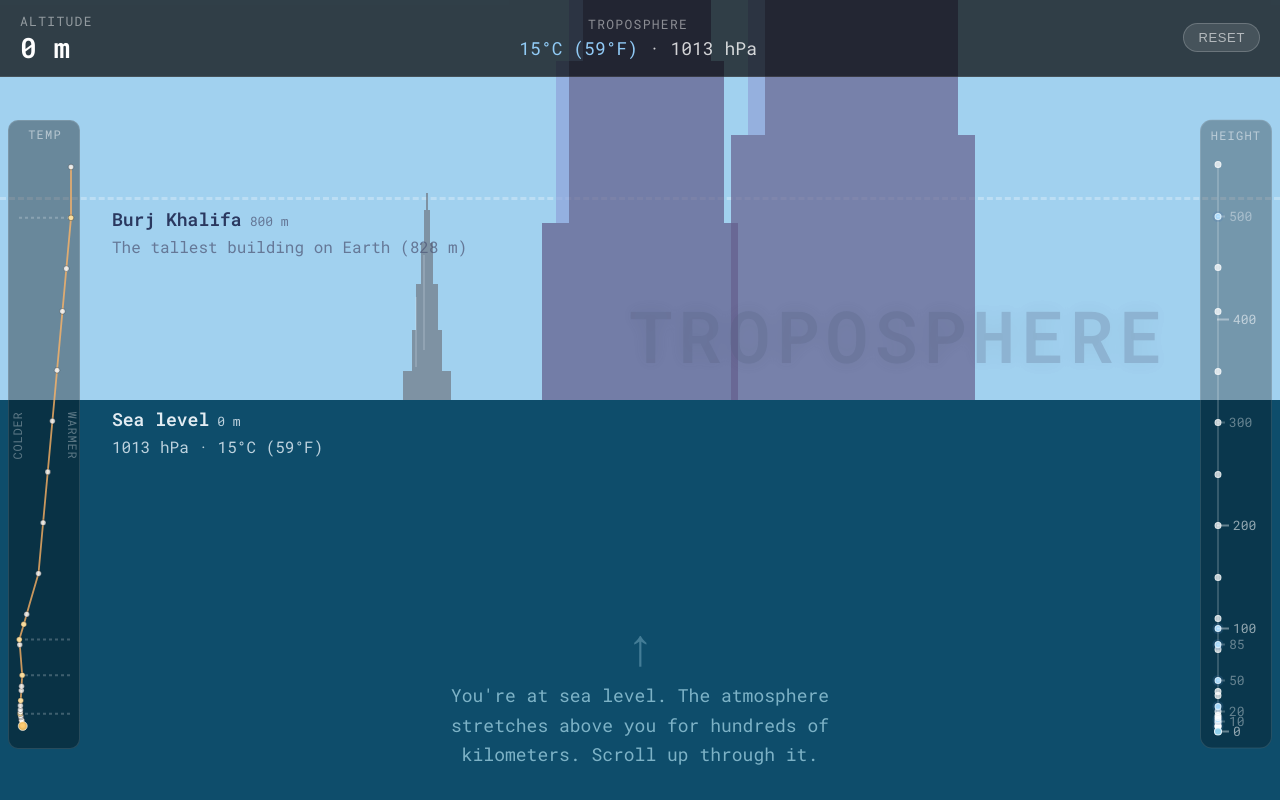
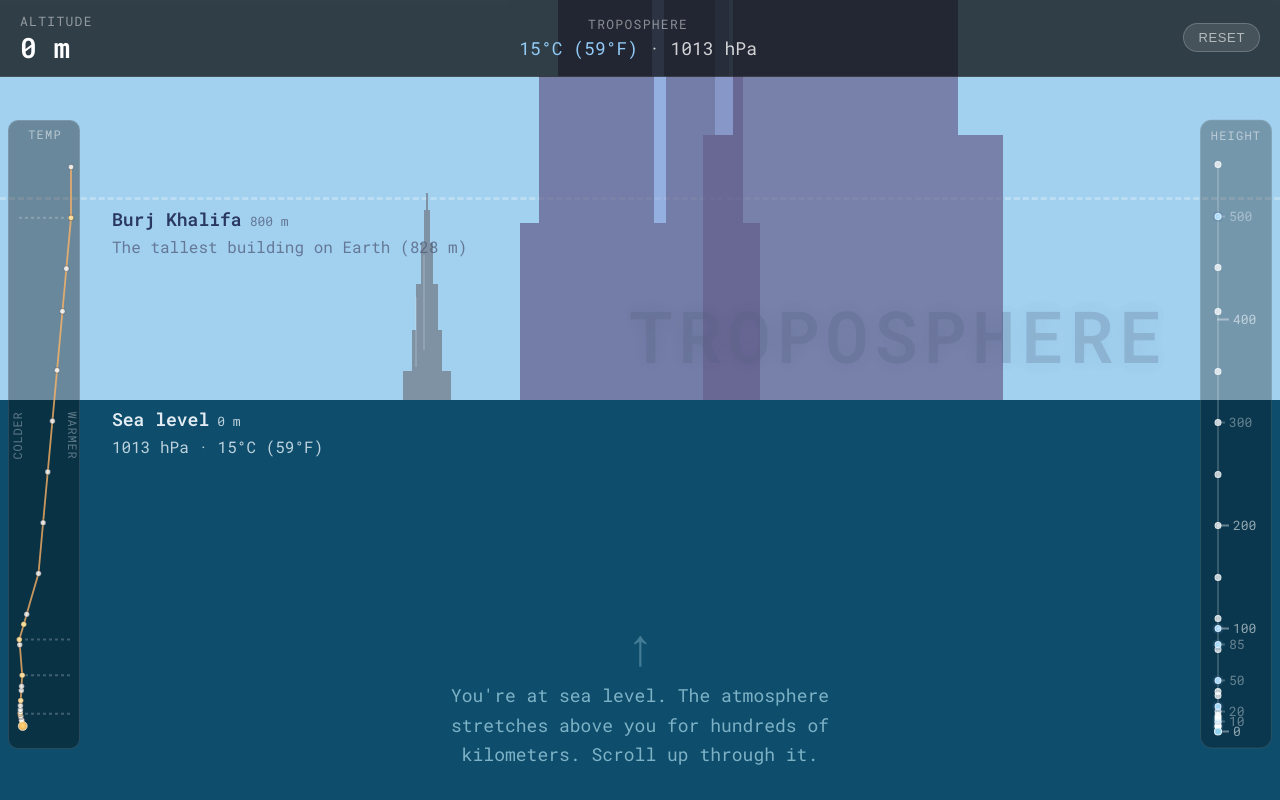
Before and after one commit to bairdlangenbrunner/scroll-up, a React (Vite) app: page / in a window 1280 px wide. Built offline with nearby package versions, Linux system fonts and the light colour scheme.

Commit message:
finishing overhaul

```diff
--- a/src/AtmosphereScrolly.jsx
+++ b/src/AtmosphereScrolly.jsx
@@ -1041,7 +1041,50 @@ function TroposphereClouds({ oceanHeight }) {
 }
 
 function OzoneMolecules({ oceanHeight }) {
-  return null;
+  const molecules = useMemo(() => {
+    const random = createSeededRandom(777);
+    return Array.from({ length: 18 }, (_, i) => ({
+      id: i,
+      km: 14 + random() * 28,        // 14–42 km, concentrated in ozone layer
+      left: 5 + random() * 90,        // % across scene
+      opacity: 0.28 + random() * 0.32,
+      scale: 0.7 + random() * 0.6,
+    }));
+  }, []);
+
+  return (
+    <>
+      {molecules.map((m) => {
+        const size = Math.round(6 * m.scale);
+        const gap = Math.round(3 * m.scale);
+        const w = size * 3 + gap * 2;
+        const h = size * 2 + gap;
+        return (
+          <div
+            key={m.id}
+            style={{
+              position: "absolute",
+              left: `${m.left}%`,
+              bottom: altitudeToPixels(m.km) + oceanHeight,
+              width: w,
+              height: h,
+              transform: "translateX(-50%)",
+              opacity: m.opacity,
+              pointerEvents: "none",
+              zIndex: 2,
+            }}
+          >
+            <svg width={w} height={h} viewBox={`0 0 ${w} ${h}`} shapeRendering="crispEdges" aria-hidden="true">
+              {/* O3: three atoms in bent arrangement — center atom top, two flanking below */}
+              <rect x={size + gap} y={0}          width={size} height={size} fill="#a0d4f5" />
+              <rect x={0}          y={size + gap}  width={size} height={size} fill="#78bce8" />
+              <rect x={size*2+gap*2} y={size + gap} width={size} height={size} fill="#78bce8" />
+            </svg>
+          </div>
+        );
+      })}
+    </>
+  );
 }
 
 function BurjComparison({ compact, phone, oceanHeight }) {
@@ -1088,7 +1131,7 @@ function BurjComparison({ compact, phone, oceanHeight }) {
 }
 
 function EverestComparison({ compact, phone, oceanHeight }) {
-  const svgWidth = phone ? 124 : compact ? 184 : 244;
+  const svgWidth = phone ? 150 : compact ? 220 : 300;
   const svgHeight = altitudeToPixels(8.849);
 
   return (
@@ -1113,31 +1156,38 @@ function EverestComparison({ compact, phone, oceanHeight }) {
         style={{ display: "block" }}
         shapeRendering="crispEdges"
       >
-        {/* Mountain body — wide base tapering to a peak (~7% step per side per layer) */}
+        {/* Everest — gradual left slope, near-vertical right cliff. Varying layer heights break the uniform-floor look. */}
+        {/* Left edge: 0→43% (gradual). Right edge: 100→85→77→73→70→68→67→67→67→67 (cliff from layer 3 up). */}
         <g fill="#655f8d">
           <rect x={0}                  y={svgHeight * 0.88} width={svgWidth}            height={svgHeight * 0.12} />
-          <rect x={svgWidth * 0.07}    y={svgHeight * 0.77} width={svgWidth * 0.86}     height={svgHeight * 0.11} />
-          <rect x={svgWidth * 0.14}    y={svgHeight * 0.66} width={svgWidth * 0.72}     height={svgHeight * 0.11} />
-          <rect x={svgWidth * 0.21}    y={svgHeight * 0.55} width={svgWidth * 0.58}     height={svgHeight * 0.11} />
-          <rect x={svgWidth * 0.28}    y={svgHeight * 0.44} width={svgWidth * 0.44}     height={svgHeight * 0.11} />
-          <rect x={svgWidth * 0.35}    y={svgHeight * 0.33} width={svgWidth * 0.30}     height={svgHeight * 0.11} />
-          <rect x={svgWidth * 0.39}    y={svgHeight * 0.22} width={svgWidth * 0.22}     height={svgHeight * 0.11} />
-          <rect x={svgWidth * 0.42}    y={svgHeight * 0.12} width={svgWidth * 0.16}     height={svgHeight * 0.10} />
-          <rect x={svgWidth * 0.44}    y={0}                width={svgWidth * 0.12}     height={svgHeight * 0.12} />
+          <rect x={svgWidth * 0.04}    y={svgHeight * 0.78} width={svgWidth * 0.81}     height={svgHeight * 0.10} />
+          <rect x={svgWidth * 0.08}    y={svgHeight * 0.68} width={svgWidth * 0.69}     height={svgHeight * 0.10} />
+          <rect x={svgWidth * 0.12}    y={svgHeight * 0.58} width={svgWidth * 0.61}     height={svgHeight * 0.10} />
+          <rect x={svgWidth * 0.17}    y={svgHeight * 0.48} width={svgWidth * 0.53}     height={svgHeight * 0.10} />
+          <rect x={svgWidth * 0.22}    y={svgHeight * 0.39} width={svgWidth * 0.46}     height={svgHeight * 0.09} />
+          <rect x={svgWidth * 0.28}    y={svgHeight * 0.30} width={svgWidth * 0.39}     height={svgHeight * 0.09} />
+          <rect x={svgWidth * 0.33}    y={svgHeight * 0.22} width={svgWidth * 0.34}     height={svgHeight * 0.08} />
+          <rect x={svgWidth * 0.38}    y={svgHeight * 0.14} width={svgWidth * 0.29}     height={svgHeight * 0.08} />
+          <rect x={svgWidth * 0.43}    y={0}                width={svgWidth * 0.24}     height={svgHeight * 0.14} />
         </g>
-        {/* Left-face highlight (lighter blue-purple) */}
+        {/* Left-face highlight (illuminated gradual slope) */}
         <g fill="#8fa2d6">
-          <rect x={svgWidth * 0.07}    y={svgHeight * 0.77} width={svgWidth * 0.07}     height={svgHeight * 0.11} />
-          <rect x={svgWidth * 0.14}    y={svgHeight * 0.66} width={svgWidth * 0.07}     height={svgHeight * 0.11} />
-          <rect x={svgWidth * 0.21}    y={svgHeight * 0.55} width={svgWidth * 0.07}     height={svgHeight * 0.11} />
-          <rect x={svgWidth * 0.28}    y={svgHeight * 0.44} width={svgWidth * 0.07}     height={svgHeight * 0.11} />
-          <rect x={svgWidth * 0.35}    y={svgHeight * 0.33} width={svgWidth * 0.06}     height={svgHeight * 0.11} />
+          <rect x={svgWidth * 0.04}    y={svgHeight * 0.78} width={svgWidth * 0.06}     height={svgHeight * 0.10} />
+          <rect x={svgWidth * 0.08}    y={svgHeight * 0.68} width={svgWidth * 0.06}     height={svgHeight * 0.10} />
+          <rect x={svgWidth * 0.12}    y={svgHeight * 0.58} width={svgWidth * 0.06}     height={svgHeight * 0.10} />
+          <rect x={svgWidth * 0.17}    y={svgHeight * 0.48} width={svgWidth * 0.06}     height={svgHeight * 0.10} />
+          <rect x={svgWidth * 0.22}    y={svgHeight * 0.39} width={svgWidth * 0.05}     height={svgHeight * 0.09} />
         </g>
-        {/* Snow cap */}
+        {/* Snow cap (white) */}
         <g fill="#eef4ff">
-          <rect x={svgWidth * 0.44}    y={0}                width={svgWidth * 0.12}     height={svgHeight * 0.07} />
-          <rect x={svgWidth * 0.42}    y={svgHeight * 0.07} width={svgWidth * 0.14}     height={svgHeight * 0.03} />
-          <rect x={svgWidth * 0.41}    y={svgHeight * 0.10} width={svgWidth * 0.15}     height={svgHeight * 0.02} />
+          <rect x={svgWidth * 0.43}    y={0}                width={svgWidth * 0.24}     height={svgHeight * 0.08} />
+          <rect x={svgWidth * 0.41}    y={svgHeight * 0.08} width={svgWidth * 0.26}     height={svgHeight * 0.04} />
+          <rect x={svgWidth * 0.39}    y={svgHeight * 0.12} width={svgWidth * 0.26}     height={svgHeight * 0.02} />
+        </g>
+        {/* Snow shadow (right cliff face) */}
+        <g fill="#b8c4d6">
+          <rect x={svgWidth * 0.57}    y={0}                width={svgWidth * 0.10}     height={svgHeight * 0.08} />
+          <rect x={svgWidth * 0.56}    y={svgHeight * 0.08} width={svgWidth * 0.11}     height={svgHeight * 0.04} />
         </g>
       </svg>
     </div>
@@ -1145,7 +1195,7 @@ function EverestComparison({ compact, phone, oceanHeight }) {
 }
 
 function KilimanjaroComparison({ compact, phone, oceanHeight }) {
-  const svgWidth = phone ? 104 : compact ? 148 : 196;
+  const svgWidth = phone ? 126 : compact ? 180 : 240;
   const svgHeight = altitudeToPixels(5.895);
 
   return (
@@ -1170,31 +1220,38 @@ function KilimanjaroComparison({ compact, phone, oceanHeight }) {
         style={{ display: "block" }}
         shapeRendering="crispEdges"
       >
-        {/* Mountain body — wide base tapering to a peak (~7% step per side per layer) */}
+        {/* Kilimanjaro — near-vertical left cliff, gradual right slope. Opposite asymmetry to Everest. */}
+        {/* Left edge: 0→8→16→22→27→31→31→31→31→32 (cliff from layer 4 up). Right: 100→93→87→81→75→68→60→53→51→51 (gradual). */}
         <g fill="#5f5a88">
           <rect x={0}                  y={svgHeight * 0.88} width={svgWidth}            height={svgHeight * 0.12} />
-          <rect x={svgWidth * 0.07}    y={svgHeight * 0.77} width={svgWidth * 0.86}     height={svgHeight * 0.11} />
-          <rect x={svgWidth * 0.14}    y={svgHeight * 0.66} width={svgWidth * 0.72}     height={svgHeight * 0.11} />
-          <rect x={svgWidth * 0.21}    y={svgHeight * 0.55} width={svgWidth * 0.58}     height={svgHeight * 0.11} />
-          <rect x={svgWidth * 0.28}    y={svgHeight * 0.44} width={svgWidth * 0.44}     height={svgHeight * 0.11} />
-          <rect x={svgWidth * 0.35}    y={svgHeight * 0.33} width={svgWidth * 0.30}     height={svgHeight * 0.11} />
-          <rect x={svgWidth * 0.39}    y={svgHeight * 0.22} width={svgWidth * 0.22}     height={svgHeight * 0.11} />
-          <rect x={svgWidth * 0.42}    y={svgHeight * 0.12} width={svgWidth * 0.16}     height={svgHeight * 0.10} />
-          <rect x={svgWidth * 0.44}    y={0}                width={svgWidth * 0.12}     height={svgHeight * 0.12} />
+          <rect x={svgWidth * 0.08}    y={svgHeight * 0.78} width={svgWidth * 0.85}     height={svgHeight * 0.10} />
+          <rect x={svgWidth * 0.16}    y={svgHeight * 0.68} width={svgWidth * 0.71}     height={svgHeight * 0.10} />
+          <rect x={svgWidth * 0.22}    y={svgHeight * 0.59} width={svgWidth * 0.59}     height={svgHeight * 0.09} />
+          <rect x={svgWidth * 0.27}    y={svgHeight * 0.50} width={svgWidth * 0.48}     height={svgHeight * 0.09} />
+          <rect x={svgWidth * 0.31}    y={svgHeight * 0.41} width={svgWidth * 0.37}     height={svgHeight * 0.09} />
+          <rect x={svgWidth * 0.31}    y={svgHeight * 0.33} width={svgWidth * 0.29}     height={svgHeight * 0.08} />
+          <rect x={svgWidth * 0.31}    y={svgHeight * 0.25} width={svgWidth * 0.22}     height={svgHeight * 0.08} />
+          <rect x={svgWidth * 0.31}    y={svgHeight * 0.14} width={svgWidth * 0.20}     height={svgHeight * 0.11} />
+          <rect x={svgWidth * 0.32}    y={0}                width={svgWidth * 0.19}     height={svgHeight * 0.14} />
         </g>
-        {/* Left-face highlight (lighter blue-purple) */}
+        {/* Right-face highlight (illuminated gradual slope faces right) */}
         <g fill="#8ea2da">
-          <rect x={svgWidth * 0.07}    y={svgHeight * 0.77} width={svgWidth * 0.07}     height={svgHeight * 0.11} />
-          <rect x={svgWidth * 0.14}    y={svgHeight * 0.66} width={svgWidth * 0.07}     height={svgHeight * 0.11} />
-          <rect x={svgWidth * 0.21}    y={svgHeight * 0.55} width={svgWidth * 0.07}     height={svgHeight * 0.11} />
-          <rect x={svgWidth * 0.28}    y={svgHeight * 0.44} width={svgWidth * 0.07}     height={svgHeight * 0.11} />
-          <rect x={svgWidth * 0.35}    y={svgHeight * 0.33} width={svgWidth * 0.06}     height={svgHeight * 0.11} />
+          <rect x={svgWidth * 0.56}    y={svgHeight * 0.78} width={svgWidth * 0.05}     height={svgHeight * 0.10} />
+          <rect x={svgWidth * 0.55}    y={svgHeight * 0.68} width={svgWidth * 0.05}     height={svgHeight * 0.10} />
+          <rect x={svgWidth * 0.53}    y={svgHeight * 0.59} width={svgWidth * 0.05}     height={svgHeight * 0.09} />
+          <rect x={svgWidth * 0.51}    y={svgHeight * 0.50} width={svgWidth * 0.05}     height={svgHeight * 0.09} />
+          <rect x={svgWidth * 0.50}    y={svgHeight * 0.41} width={svgWidth * 0.04}     height={svgHeight * 0.09} />
         </g>
-        {/* Snow cap */}
+        {/* Snow cap (white) */}
         <g fill="#eef5ff">
-          <rect x={svgWidth * 0.44}    y={0}                width={svgWidth * 0.12}     height={svgHeight * 0.07} />
-          <rect x={svgWidth * 0.42}    y={svgHeight * 0.07} width={svgWidth * 0.14}     height={svgHeight * 0.03} />
-          <rect x={svgWidth * 0.41}    y={svgHeight * 0.10} width={svgWidth * 0.15}     height={svgHeight * 0.02} />
+          <rect x={svgWidth * 0.32}    y={0}                width={svgWidth * 0.19}     height={svgHeight * 0.08} />
+          <rect x={svgWidth * 0.31}    y={svgHeight * 0.08} width={svgWidth * 0.20}     height={svgHeight * 0.04} />
+          <rect x={svgWidth * 0.31}    y={svgHeight * 0.12} width={svgWidth * 0.19}     height={svgHeight * 0.02} />
+        </g>
+        {/* Snow shadow (right face of snow) */}
+        <g fill="#b8c4d6">
+          <rect x={svgWidth * 0.41}    y={0}                width={svgWidth * 0.10}     height={svgHeight * 0.08} />
+          <rect x={svgWidth * 0.40}    y={svgHeight * 0.08} width={svgWidth * 0.11}     height={svgHeight * 0.04} />
         </g>
       </svg>
     </div>
@@ -1438,7 +1495,7 @@ export default function AtmosphereScrolly() {
       link.id = "gfonts-atm";
       link.rel = "stylesheet";
       link.href =
-        "https://fonts.googleapis.com/css2?family=Domine:wght@400;500;600;700&family=Open+Sans:wght@300;400;500;600;700&family=Roboto+Mono:wght@300;400;500;600&display=swap";
+        "https://fonts.googleapis.com/css2?family=Roboto+Mono:wght@300;400;500;600&display=swap";
       document.head.appendChild(link);
     }
     return undefined;
```
